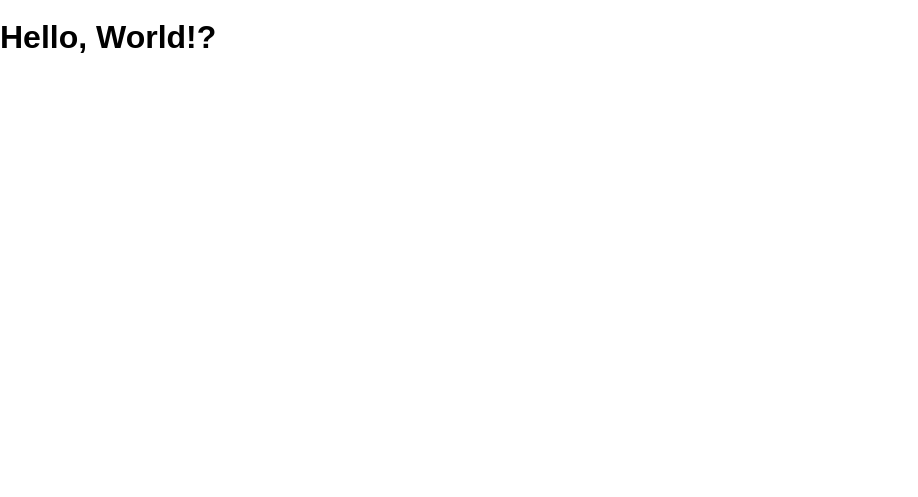
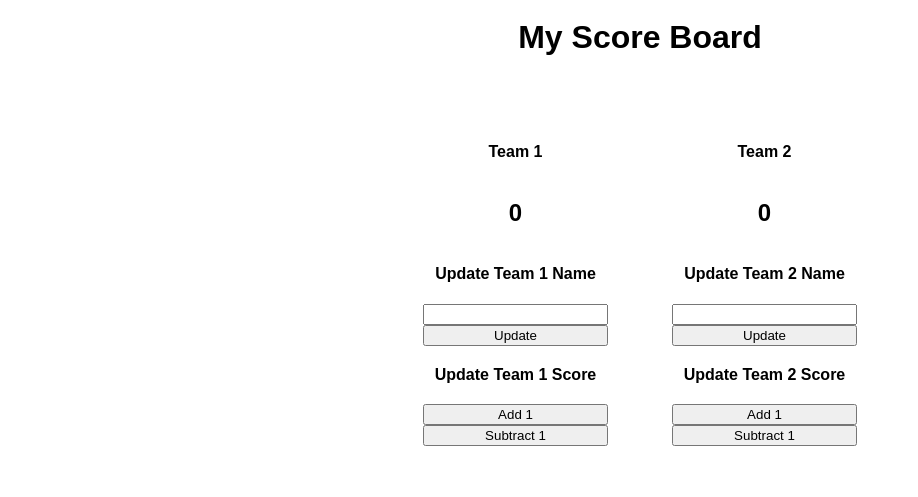
Before and after one commit to Britney-Diboll/score-board, a website: page public/index.html in a window 1280 px wide. Shown: the whole page, without its empty margins (0-918 px from the left). Drawn offline with Linux system fonts and the light colour scheme.

Commit message:
frame down

```diff
--- a/public/index.html
+++ b/public/index.html
@@ -4,10 +4,42 @@
     <meta charset="UTF-8">
     <meta name="viewport" content="width=device-width, initial-scale=1">
     <title>Score Board</title>
-    <link rel="stylesheet" href="/screen.css">
+    <link rel="stylesheet" href="./screen.css">
   </head>
   <body>
-    <h1>Hello, World!</h1>
-    <script src="/main.js" charset="utf-8"></script>
+
+      <header> <h1> My Score Board </h1> </header>
+
+      <div class="flex">
+        <section class="team-one">
+        <h4> Team 1 </h4>
+        <h1 >0</h1>
+        <h4>Update Team 1 Name</h4>
+        <input >
+        <button>Update</button>
+
+         <h4>Update Team 1 Score</h4>
+        <button>Add 1</button>
+        <button>Subtract 1</button>
+        </section>
+
+        <section class="team-two">
+        <h4 >Team 2</h4>
+        <h1 >0</h1>
+        <h4> Update Team 2 Name </h4>
+        <input >
+        <button> Update </button>
+
+        <h4>Update Team 2 Score </h4>
+        <button>Add 1</button>
+        <button> Subtract 1</button>
+         </section>
+    </div>
+
+
+
+
+    <script src="./main.js" charset="utf-8"></script>
+
   </body>
 </html>
--- a/public/main.js
+++ b/public/main.js
@@ -1,5 +1,10 @@
 const main = () => {
-  document.querySelector('h1').textContent += '?'
+
+
+
+  document.querySelector('h1').textContent += "";
 }
 
+
+
 document.addEventListener('DOMContentLoaded', main)
--- a/public/screen.css
+++ b/public/screen.css
@@ -6,4 +6,20 @@ body {
   margin: 0;
   min-height: 100%;
   font: 16px / 1 sans-serif;
+  text-align: center;
 }
+
+.flex{
+  display: flex;
+  flex-flow: row nowrap;
+  justify-content: center;
+  margin: 1em;
+  padding: 1em;
+}
+
+.team-one, .team-two{
+  display: flex;
+  flex-flow: column nowrap;
+  margin: 1em;
+  padding: 1em;
+}
```
